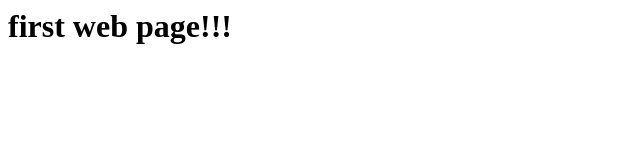
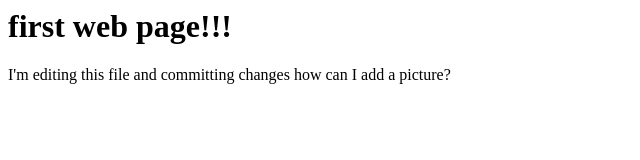
Before and after one commit to jcsouth/jcsouth.github.io, a plain HTML site: page index.html in a window 1280 px wide. Shown: the whole page, without its empty margins (0-640 px from the left). Drawn offline with Linux system fonts and the light colour scheme.

Commit message:
Update index.html

```diff
--- a/index.html
+++ b/index.html
@@ -1,4 +1,4 @@
 <html></html><h1>first web page!!!</h1>
-<p<i'm editing this file and committing changes
+<p>I'm editing this file and committing changes
 how can I add a picture?</p>
 </html>
```
